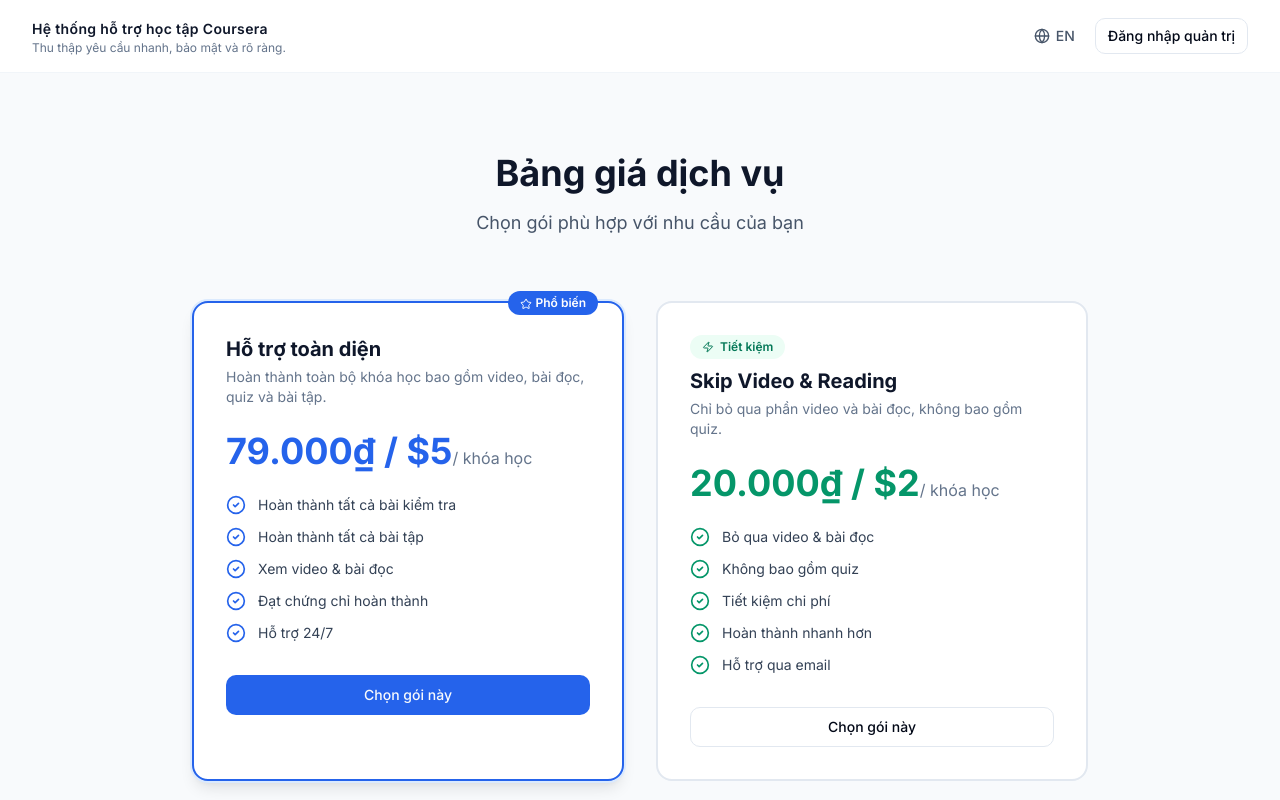
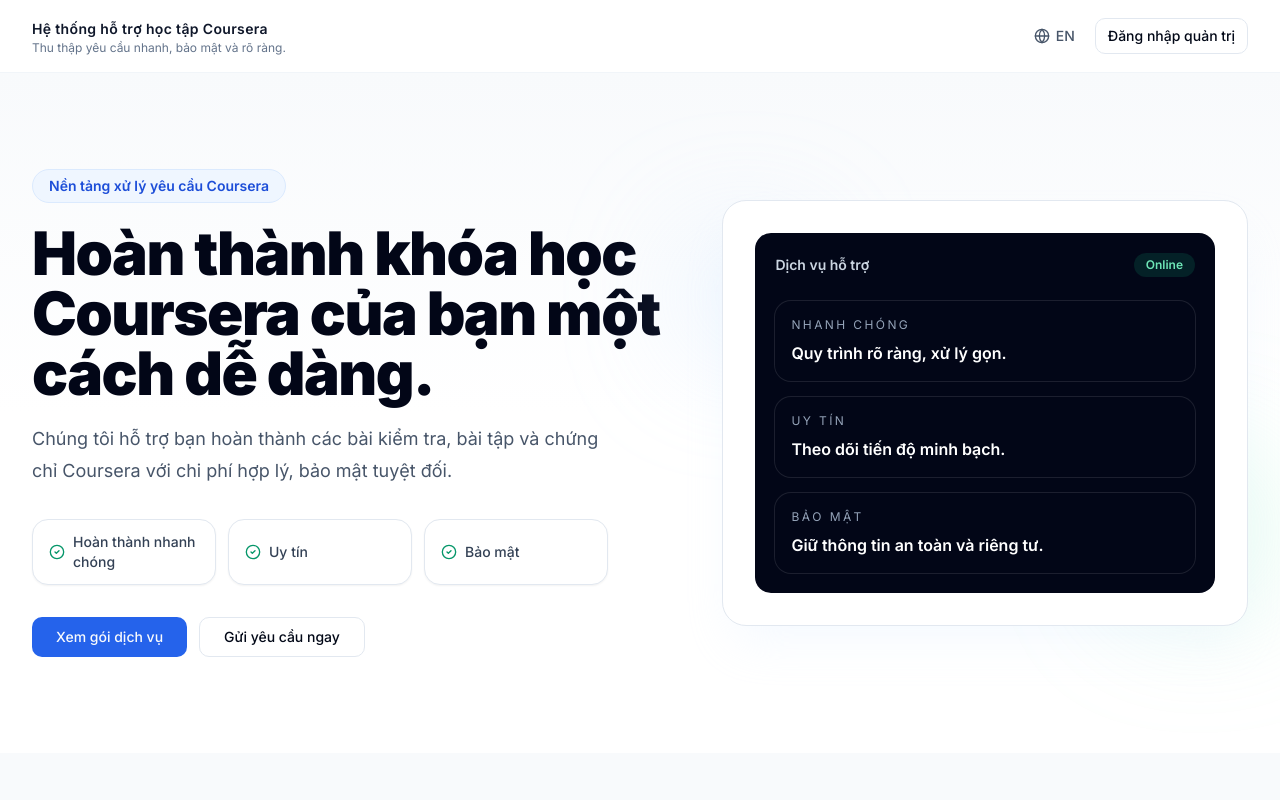
Before and after one commit to gray8493/spsera_coursera, a Next.js app: page / in a window 1280 px wide. Shown: the top 800 px of the page. Built offline with nearby package versions, Linux system fonts and the light colour scheme.

Commit message:
Add hero highlights

```diff
--- a/src/app/page.tsx
+++ b/src/app/page.tsx
@@ -91,6 +91,77 @@ export default function HomePage() {
     <div className="min-h-screen">
       <Navbar />
 
+      {/* Hero */}
+      <section className="overflow-hidden bg-gradient-to-b from-slate-50 via-white to-white">
+        <div className="mx-auto grid max-w-7xl items-center gap-12 px-4 py-14 sm:px-6 sm:py-20 lg:grid-cols-[1.1fr_0.9fr] lg:px-8 lg:py-24">
+          <div className="max-w-2xl">
+            <div className="inline-flex items-center rounded-full border border-blue-100 bg-blue-50 px-4 py-1.5 text-sm font-semibold text-blue-700">
+              {t.hero.badge}
+            </div>
+            <h1 className="mt-5 text-4xl font-black tracking-tight text-slate-950 sm:text-5xl lg:text-6xl">
+              {t.hero.title}
+            </h1>
+            <p className="mt-5 max-w-xl text-lg leading-8 text-slate-600">
+              {t.hero.subtitle}
+            </p>
+
+            <div className="mt-8 grid max-w-xl gap-3 sm:grid-cols-3">
+              {t.hero.highlights.map((item) => (
+                <div
+                  key={item}
+                  className="flex items-center gap-2 rounded-2xl border border-slate-200 bg-white px-4 py-3 shadow-sm"
+                >
+                  <CheckCircle2 className="h-4 w-4 flex-shrink-0 text-emerald-600" />
+                  <span className="text-sm font-medium text-slate-700">{item}</span>
+                </div>
+              ))}
+            </div>
+
+            <div className="mt-8 flex flex-col gap-3 sm:flex-row">
+              <Button
+                className="bg-blue-600 px-6 hover:bg-blue-700"
+                onClick={() => document.getElementById("pricing")?.scrollIntoView({ behavior: "smooth" })}
+              >
+                Xem gói dịch vụ
+              </Button>
+              <Button
+                variant="outline"
+                className="px-6"
+                onClick={() => document.getElementById("submit-form")?.scrollIntoView({ behavior: "smooth" })}
+              >
+                Gửi yêu cầu ngay
+              </Button>
+            </div>
+          </div>
+
+          <div className="relative">
+            <div className="absolute -left-8 top-10 h-28 w-28 rounded-full bg-blue-200/40 blur-3xl" />
+            <div className="absolute -right-6 bottom-6 h-36 w-36 rounded-full bg-emerald-200/40 blur-3xl" />
+            <div className="relative rounded-3xl border border-slate-200 bg-white p-6 shadow-2xl shadow-blue-100/30 sm:p-8">
+              <div className="rounded-2xl bg-slate-950 p-5 text-white">
+                <div className="flex items-center justify-between">
+                  <span className="text-sm font-semibold text-slate-300">Dịch vụ hỗ trợ</span>
+                  <span className="rounded-full bg-emerald-500/15 px-3 py-1 text-xs font-semibold text-emerald-300">Online</span>
+                </div>
+                <div className="mt-6 space-y-4">
+                  <div className="rounded-2xl bg-white/8 p-4 ring-1 ring-white/10">
+                    <p className="text-xs uppercase tracking-[0.2em] text-slate-400">Nhanh chóng</p>
+                    <p className="mt-2 text-base font-semibold">Quy trình rõ ràng, xử lý gọn.</p>
+                  </div>
+                  <div className="rounded-2xl bg-white/8 p-4 ring-1 ring-white/10">
+                    <p className="text-xs uppercase tracking-[0.2em] text-slate-400">Uy tín</p>
+                    <p className="mt-2 text-base font-semibold">Theo dõi tiến độ minh bạch.</p>
+                  </div>
+                  <div className="rounded-2xl bg-white/8 p-4 ring-1 ring-white/10">
+                    <p className="text-xs uppercase tracking-[0.2em] text-slate-400">Bảo mật</p>
+                    <p className="mt-2 text-base font-semibold">Giữ thông tin an toàn và riêng tư.</p>
+                  </div>
+                </div>
+              </div>
+            </div>
+          </div>
+        </div>
+      </section>
 
       {/* Pricing */}
       <section id="pricing" className="bg-slate-50 py-16 sm:py-20">
--- a/src/lib/i18n.tsx
+++ b/src/lib/i18n.tsx
@@ -17,6 +17,11 @@ const vi = {
     title: "Hoàn thành khóa học Coursera của bạn một cách dễ dàng.",
     subtitle:
       "Chúng tôi hỗ trợ bạn hoàn thành các bài kiểm tra, bài tập và chứng chỉ Coursera với chi phí hợp lý, bảo mật tuyệt đối.",
+    highlights: [
+      "Hoàn thành nhanh chóng",
+      "Uy tín",
+      "Bảo mật",
+    ],
   },
   howItWorks: {
     title: "Quy trình hoạt động",
@@ -144,6 +149,7 @@ const en: Translations = {
     title: "Complete your Coursera courses with ease.",
     subtitle:
       "We help you complete Coursera quizzes, assignments and certificates at affordable prices with absolute security.",
+    highlights: ["Fast completion", "Trusted", "Secure"],
   },
   howItWorks: {
     title: "How It Works",
```
